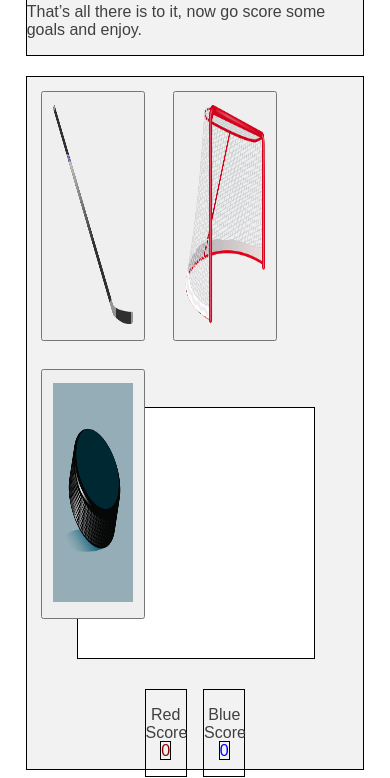
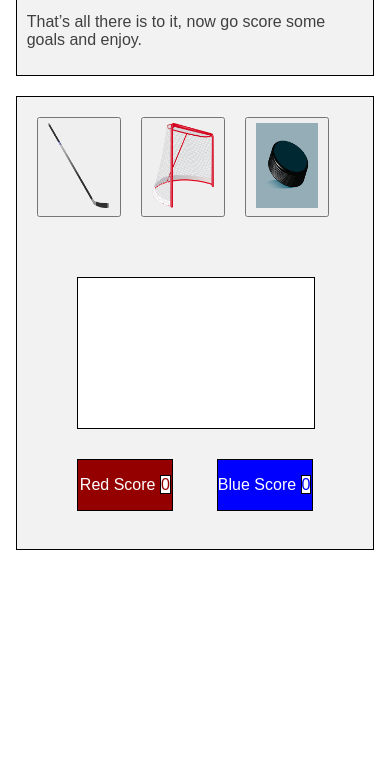
Before and after one commit to BenHowkins/JavaScript_Project, a plain HTML site: page index.html in a window 390 px wide. Shown: the part 664-1442 px from the top of the page. After the commit the page ends 1222 px from the top, so only its background shows below. Drawn offline with Linux system fonts and the light colour scheme; a web font is replaced by a local one.

Commit message:
Add media queries for different device sizes

```diff
--- a/assets/css/style.css
+++ b/assets/css/style.css
@@ -25,6 +25,7 @@ body {
     width: 90%;
     margin: auto;
     margin-top: 20px;
+    padding: 10px;
 }
 
 /* Elements In The Game Area */
@@ -59,9 +60,9 @@ body {
 
 #scores {
     height: 50px;
-    width: 30%;
+    width: 50%;
     margin-bottom: 30px;
-    margin-left: 35%;
+    margin-left: 25%;
 }
 
 #red-team, #blue-team {
@@ -72,19 +73,66 @@ body {
 
 #red-team {
     float: left;
+    background-color: #940000;
+    color: white;
 }
 
 #blue-team {
     float: right;
+    background-color: blue;
+    color: white;
 }
 
-#red-score{
-    color: #940000;
+#red-score, #blue-score {
     border: 1px solid black;
+    background-color: white;
 }
 
+#red-score {
+    color: #940000;
+}
 
 #blue-score {
     color: blue;
-    border: 1px solid black;
 }
+
+/* Media Queries */
+
+@media (max-width: 1350px) {
+
+    .btn {
+        width: 30%;
+    }
+}
+
+@media (max-width: 768px) {
+
+    .btn {
+        width: 30%;
+        height: 200px;
+        float: left;
+        margin: 10px;
+    }
+}
+
+@media (max-width: 425px) {
+
+    #options{
+        height: 150px;
+    }
+
+    .btn {
+        width: 25%;
+        height: 100px;
+    }
+
+    #result {
+        height: 150px;
+        margin-top: 0;
+    }
+
+    #scores {
+        width: 70%;
+        margin-left: 15%;
+    }
+}
```
